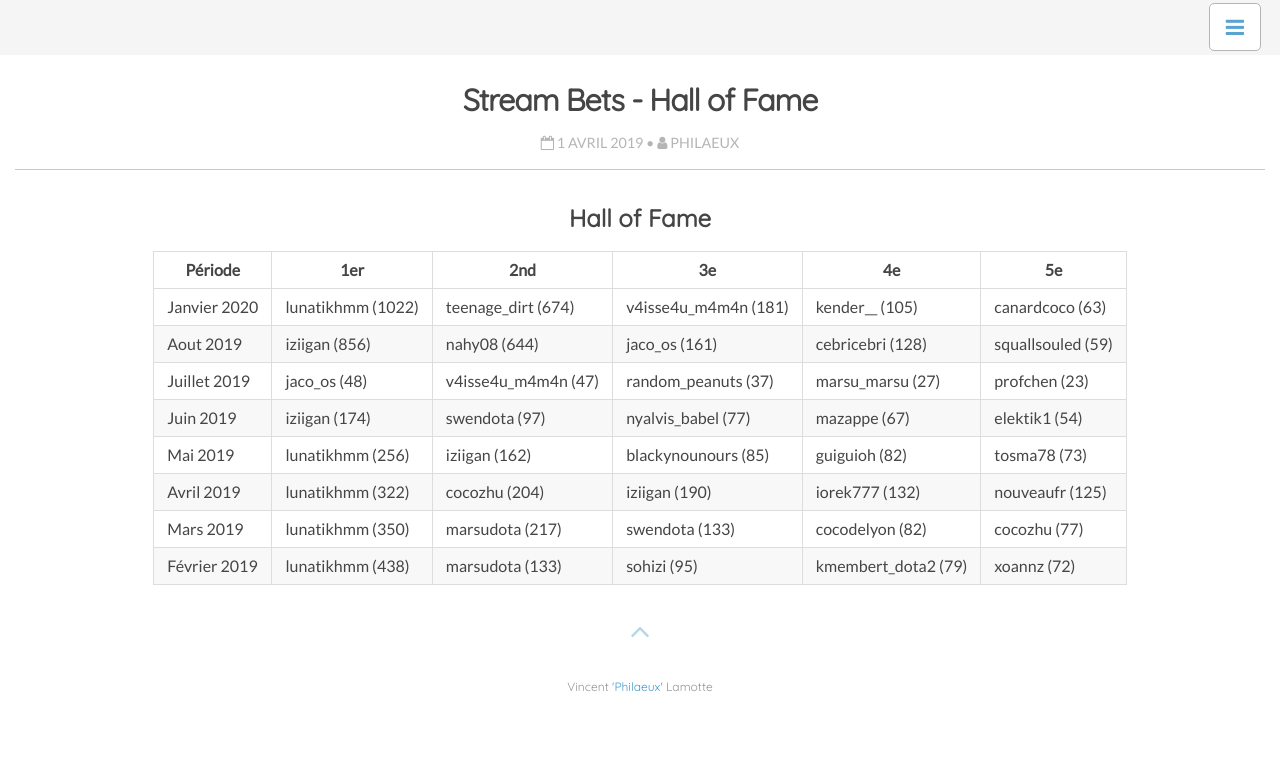
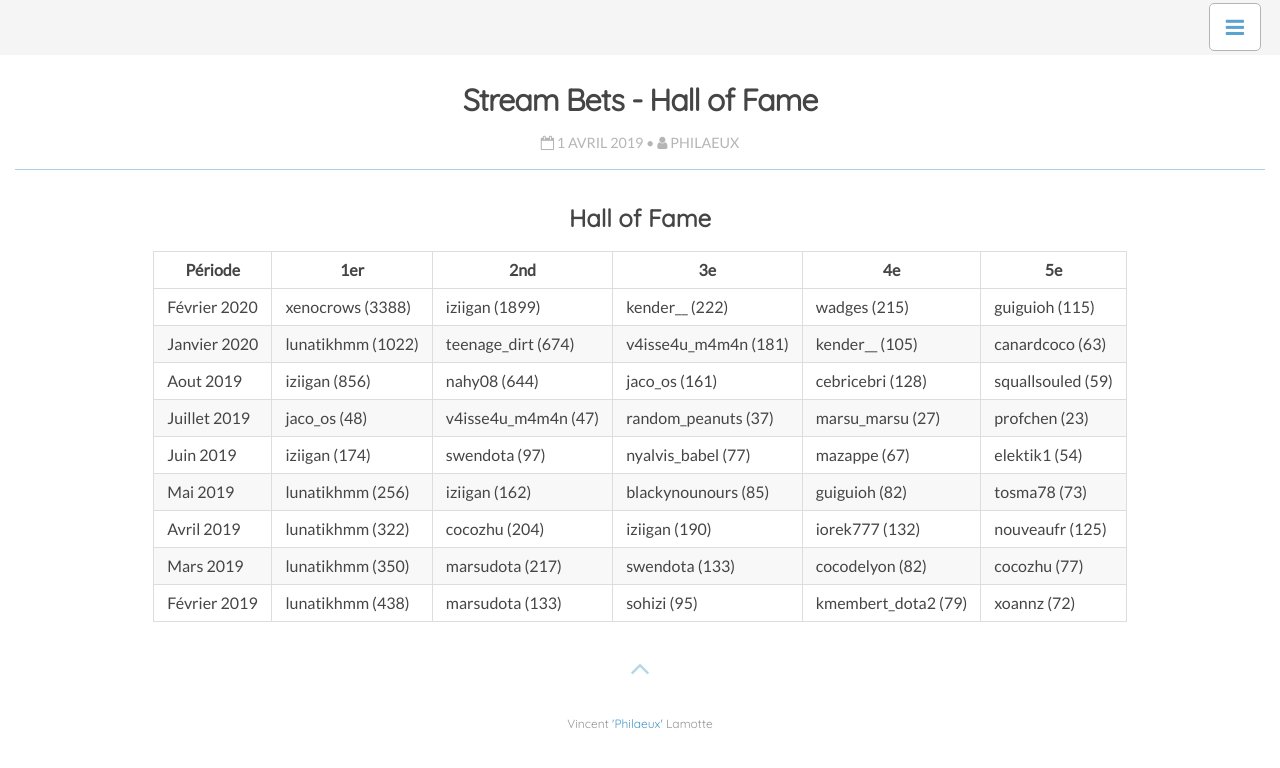
Before and after one commit to Philaeux/philaeux.github.io, a Jekyll site: the page built from _posts/2019-04-01-stream-fame.md, in a window 1280 px wide. Shown: the top 768 px of the page. Built offline with Jekyll 4.4.1, drawn with Linux system fonts in a browser that asks for light colours; nearby versions of some CDN libraries.

Commit message:
HOF February

```diff
--- a/_posts/2019-04-01-stream-fame.md
+++ b/_posts/2019-04-01-stream-fame.md
@@ -11,6 +11,7 @@ tags: twitch
 
 | Période | 1er | 2nd | 3e | 4e | 5e |
 |-------|--------|---------|
+| Février 2020 | xenocrows (3388) | iziigan (1899) | kender__ (222) | wadges (215) | guiguioh (115) |
 | Janvier 2020 | lunatikhmm (1022) | teenage_dirt (674) | v4isse4u_m4m4n (181) | kender__ (105) | canardcoco (63) |
 | Aout 2019 | iziigan (856) | nahy08 (644) | jaco_os (161) | cebricebri (128) | squallsouled (59) |
 | Juillet 2019 | jaco_os (48) | v4isse4u_m4m4n (47) | random_peanuts (37) | marsu_marsu (27) | profchen (23) |
```
